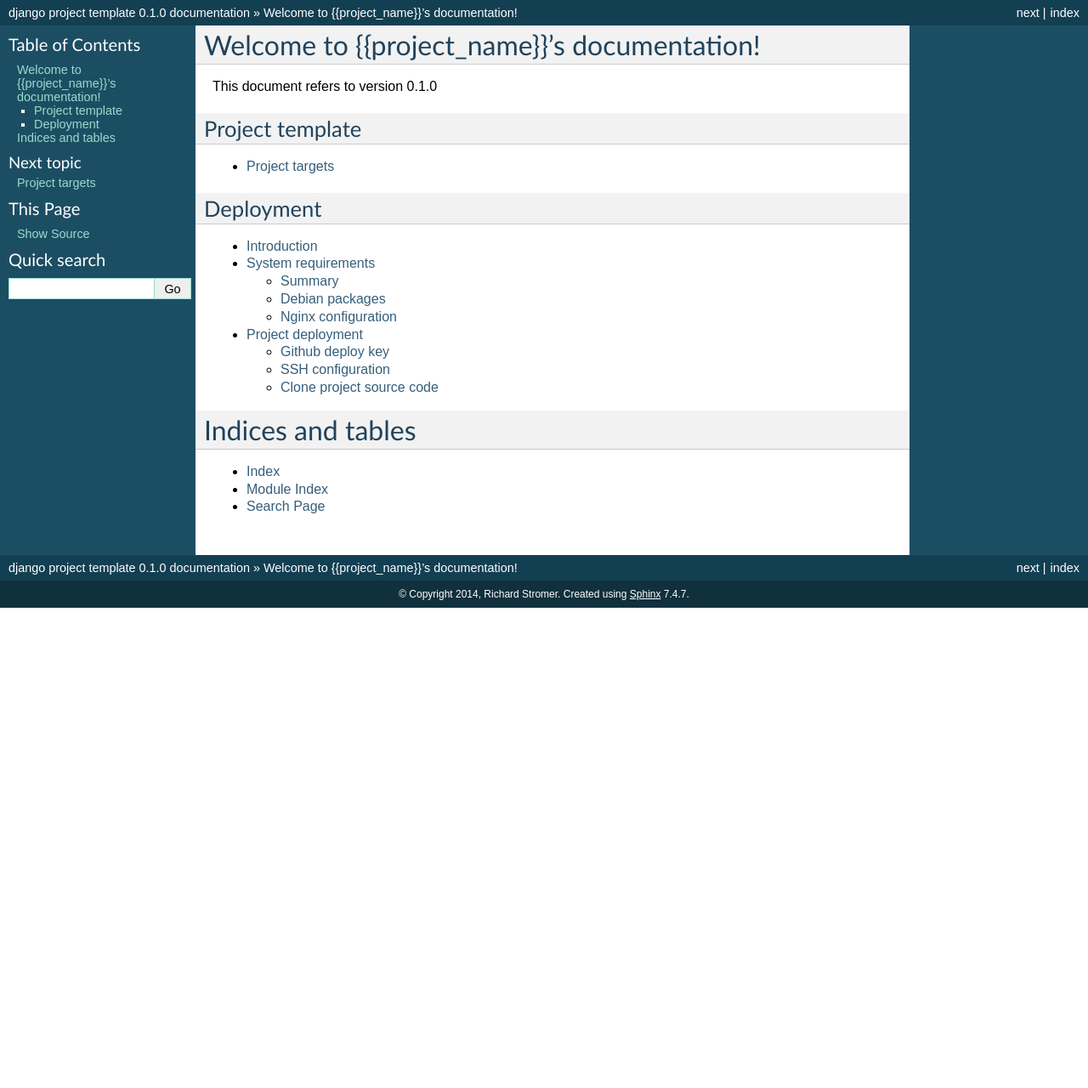
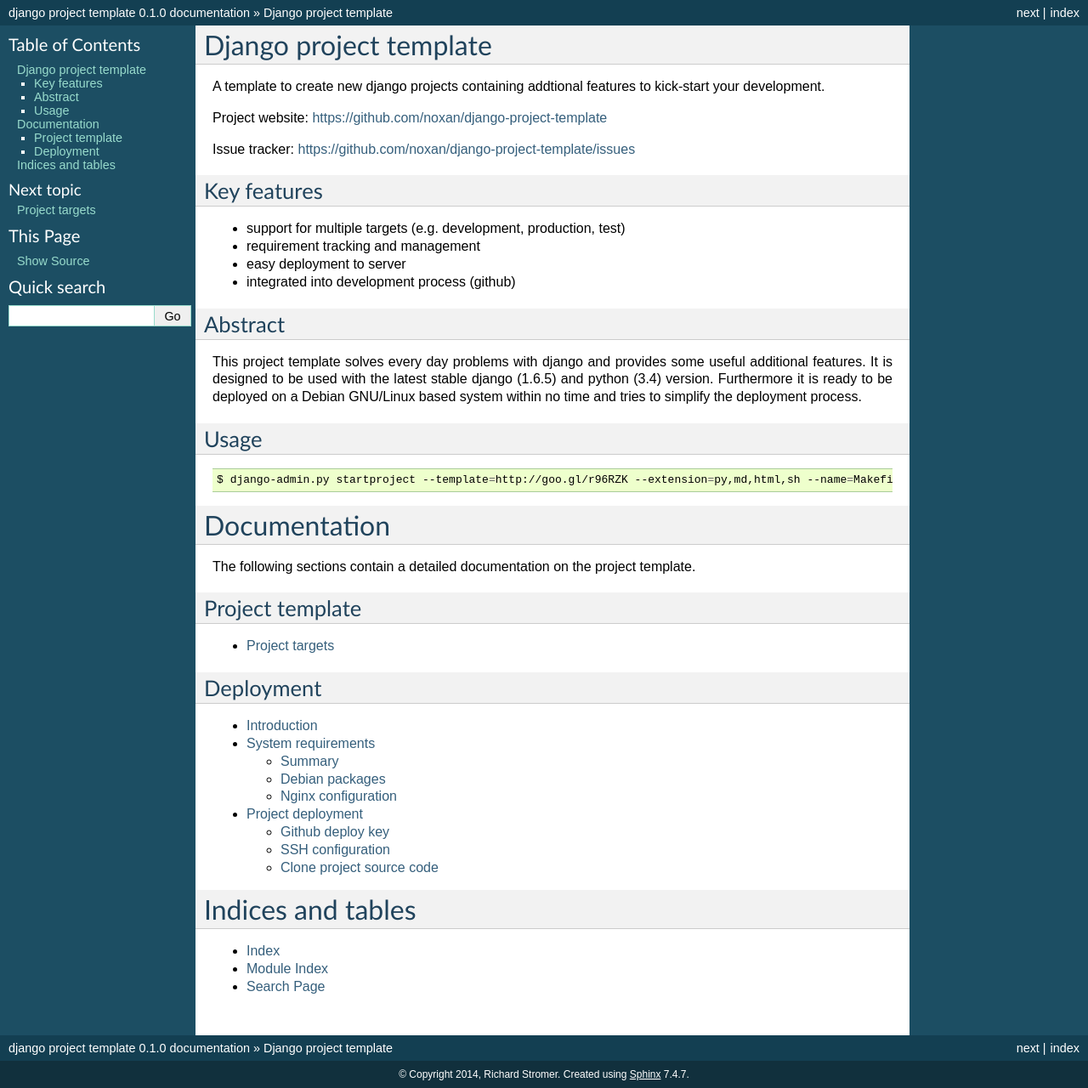
Before and after one commit to byteweaver/django-genesis, a Sphinx documentation site: the page built from docs/index.rst, in a window 1280 px wide. Shown: the whole page at 85% size. Built offline with Sphinx 7.4.7, drawn with Linux system fonts in a browser that asks for light colours; before the commit the page ends 900 px from its top, so only the background shows below that.

Commit message:
add summary and improve index file

```diff
--- a/docs/index.rst
+++ b/docs/index.rst
@@ -1,12 +1,41 @@
-.. {{project_name}} documentation master file, created by
+.. django project template documentation master file, created by
    sphinx-quickstart on Mon Jun 23 10:55:20 2014.
    You can adapt this file completely to your liking, but it should at least
    contain the root `toctree` directive.
 
-Welcome to {{project_name}}'s documentation!
-============================================
+Django project template
+=======================
 
-This document refers to version |release|
+A template to create new django projects containing addtional features to kick-start your development.
+
+Project website: https://github.com/noxan/django-project-template
+
+Issue tracker: https://github.com/noxan/django-project-template/issues
+
+Key features
+------------
+
+- support for multiple targets (e.g. development, production, test)
+- requirement tracking and management
+- easy deployment to server
+- integrated into development process (github)
+
+Abstract
+--------
+
+This project template solves every day problems with django and provides some useful additional features. It is designed to be used with the latest stable django (1.6.5) and python (3.4) version. Furthermore it is ready to be deployed on a Debian GNU/Linux based system within no time and tries to simplify the deployment process.
+
+Usage
+-----
+
+.. code-block:: Bash
+
+    $ django-admin.py startproject --template=http://goo.gl/r96RZK --extension=py,md,html,sh --name=Makefile <project_name>
+
+Documentation
+=============
+
+The following sections contain a detailed documentation on the project template.
 
 Project template
 ----------------
@@ -26,8 +55,6 @@
    deployment/system
    deployment/project
 
-
-
 Indices and tables
 ==================
 
```
